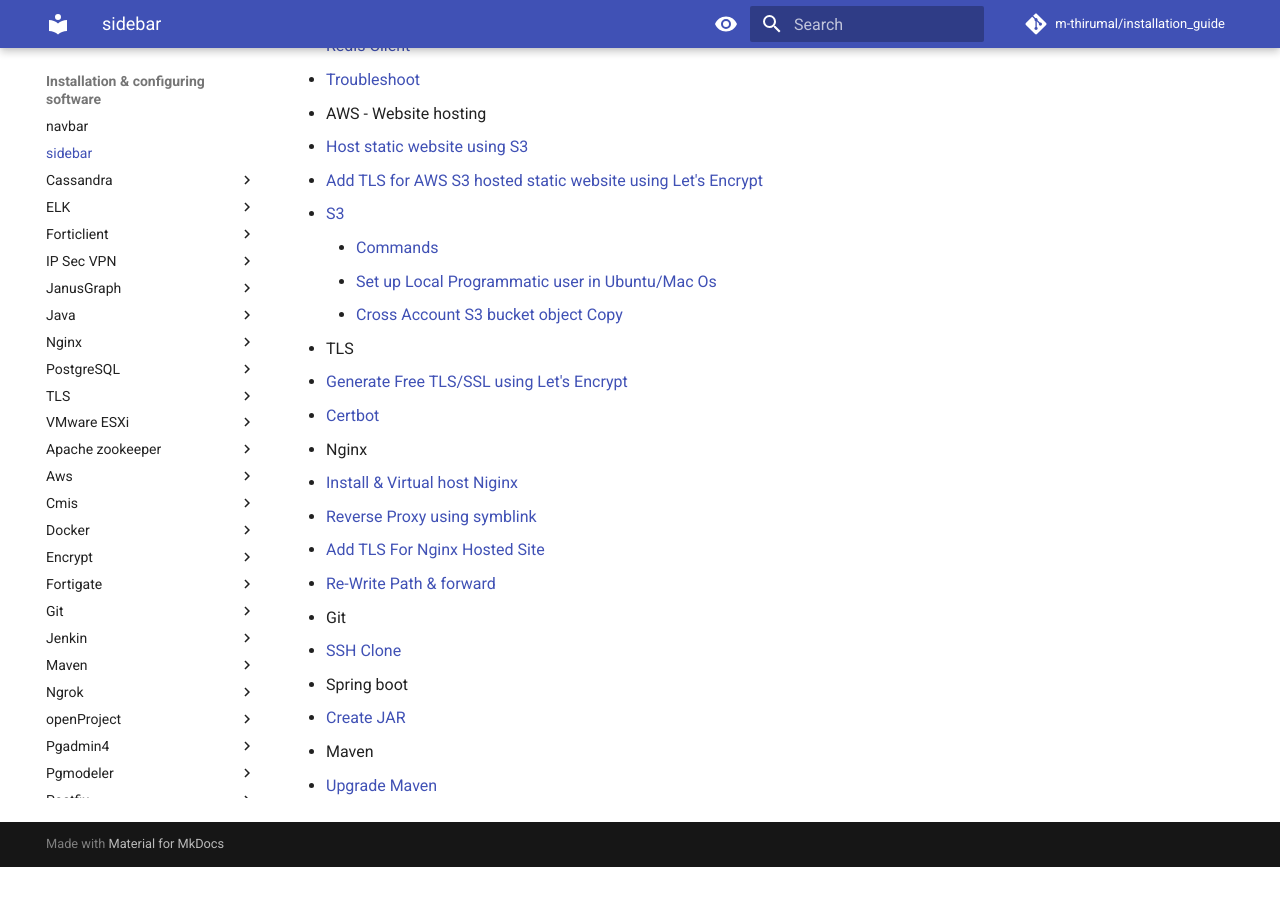
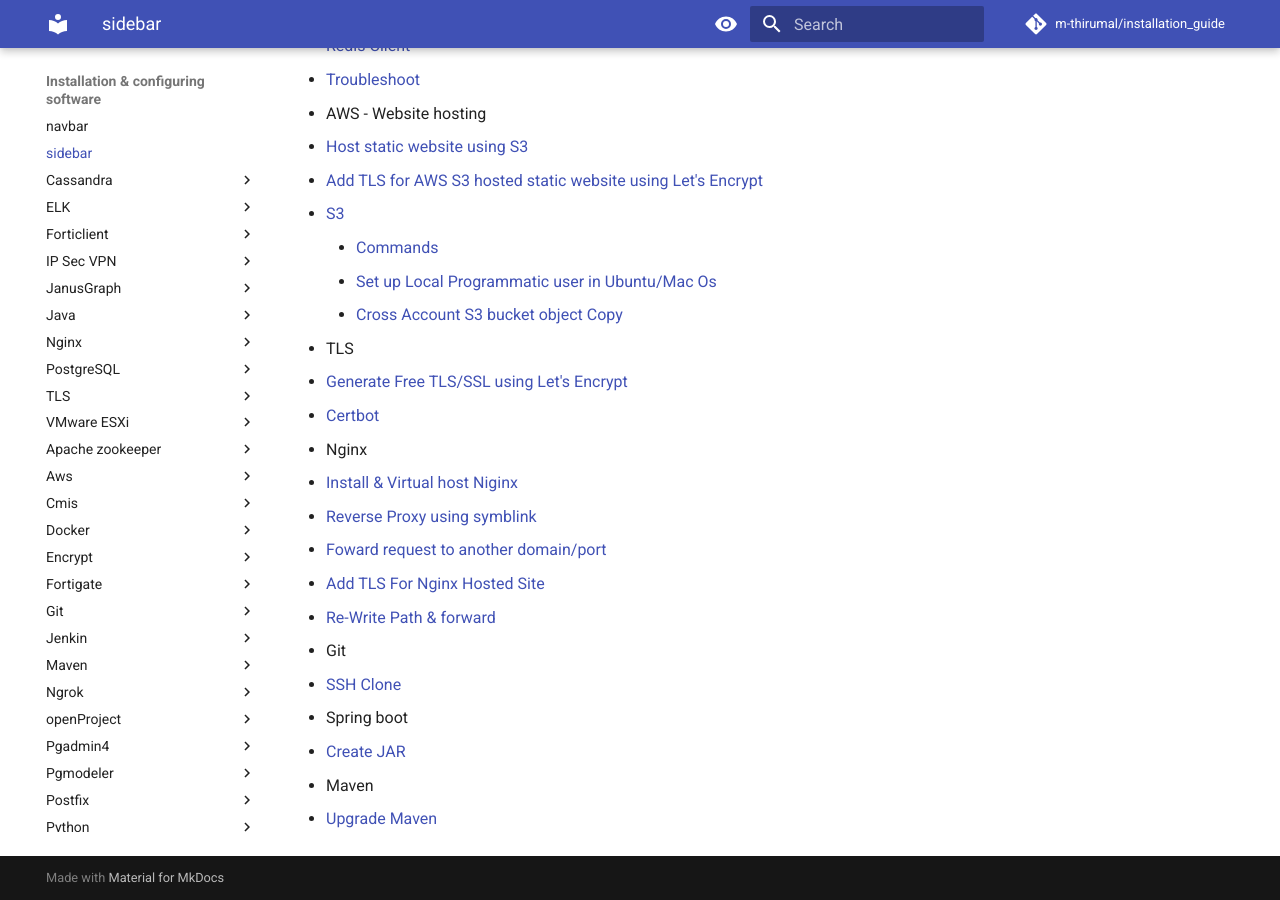
Before and after one commit to m-thirumal/installation_guide, an MkDocs documentation site: the page built from docs/_sidebar.md, in a window 1280 px wide and 900 px high, scrolled down 2061 px. Built offline with MkDocs 1.6.1 and Material for MkDocs 9.7.7, drawn with Linux system fonts in a browser that asks for light colours; comment, search, counter and statistics services are not loaded; before the commit the page ends 2928 px from its top, so only the background shows below that.

Commit message:
Added side nav

```diff
--- a/docs/_sidebar.md
+++ b/docs/_sidebar.md
@@ -91,6 +91,7 @@
 * Nginx
    * [Install & Virtual host Niginx](Nginx/installation_in_Ubuntu.md)
    * [Reverse Proxy using symblink](Nginx/reverse_proxy_with_symblink.md)
+   * [Foward request to another domain/port](Nginx/Forward%20request%20to%20another%20domain%20or%20port.md)
    * [Add TLS For Nginx Hosted Site](Nginx/Add_TLS_For_Nginx_Hosted_Site.md)
    * [Re-Write Path & forward](Nginx/rewrite%20Path.md)
 
```
